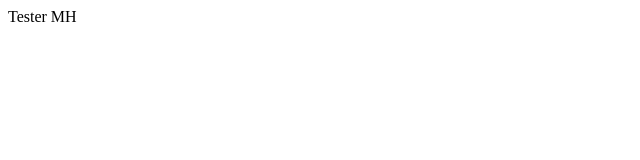
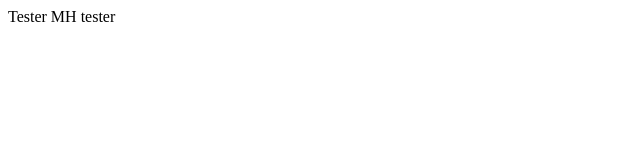
Before and after one commit to Maestro263/tester2, a plain HTML site: page index.html in a window 1280 px wide. Shown: the full height of the page, 0-640 px from the left. Drawn offline with Linux system fonts and the light colour scheme.

Commit message:
Mh2 main teter

```diff
--- a/index.html
+++ b/index.html
@@ -5,7 +5,7 @@
     <title>Title</title>
 </head>
 <body>
-Tester MH
+Tester MH tester
 
 </body>
 </html>
```
